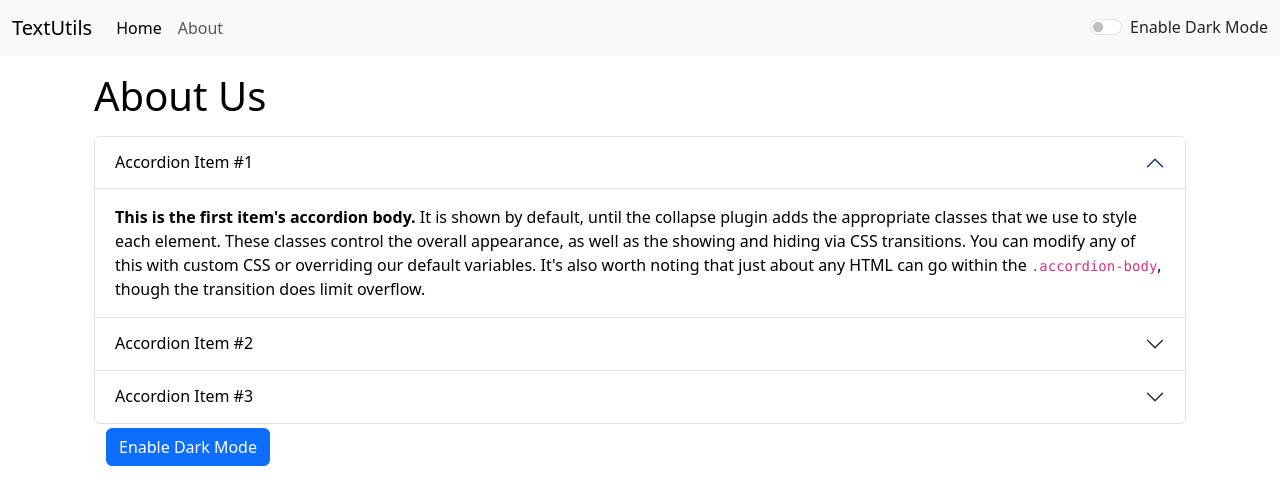
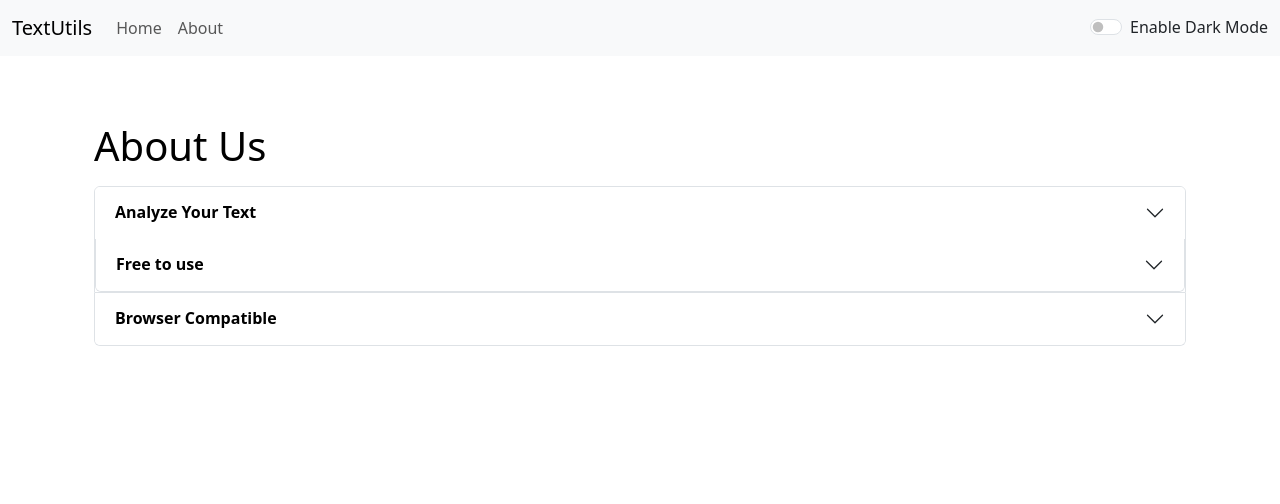
Before and after one commit to Kanekiken-Aj/React-practice, a React (Create React App) app: page /about in a window 1280 px wide. Shown: the top 504 px of the page. Built offline with nearby package versions, Linux system fonts and the light colour scheme.

Commit message:
Extra functions added

```diff
--- a/src/App.js
+++ b/src/App.js
@@ -38,12 +38,12 @@ function App() {
       setMode('dark')
       document.body.style.backgroundColor = 'black';
       showAlert("Dark mode has been enabled", "success")
-      document.title ='TextUtils - Dark Mode';
+      // document.title ='TextUtils - Dark Mode';
     }else{
       setMode('light')
       document.body.style.backgroundColor = 'white';
       showAlert("Light mode has been enabled", "success")
-      document.title ='TextUtils - Light Mode';
+      // document.title ='TextUtils - Light Mode';
 
     }
   }
@@ -58,7 +58,7 @@ function App() {
             {/* /users --> Component 1 */}
             {/* /user/homes ---> ---> Component 2 */}
 
-            <Route exact path="/about" element={<About/>}>
+            <Route exact path="/about" element={<About mode={mode}/>}  >
             </Route>
             <Route exact path="/" element={<TextForm showAlert={showAlert} heading="Enter the text to analyze"  mode={mode} />}>
               {/* <TextForm showAlert={showAlert} heading="Enter the text to analyze"  mode={mode} /> */}
--- a/src/components/About.js
+++ b/src/components/About.js
@@ -1,34 +1,43 @@
-import React,{useState} from 'react'
+import React from 'react'
 
-export default function About() {
-
-    const [myStyle, setMyStyle] = useState({
-        color: 'black',
-        backgroundColor: 'white',
-
-    })
-    const [btntext , setBtnText]= useState("Enable Dark Mode")
-
-    const toggleStyle =()=>{
-        if(myStyle.color==='white'){
-            setMyStyle({
-                color: 'black',
-                backgroundColor: 'white',
-                border: '1px solid white'
-            })
-            setBtnText("Enable Dark Mode")
-        }
-        else
-        {
-            setMyStyle({
-                color: 'white',
-                backgroundColor: 'black'
-            })
-            setBtnText("Enable Light Mode")
+export default function About(props) {
 
 
-        }
+    let myStyle= {
+        color: props.mode ==='dark'?'white':'black',
+        backgroundColor: props.mode ==='dark'?'black':'white',
+        // border: '2px solid',
+        // borderColor: props.mode ==='dark'?'white':'black'
+
     }
+
+    // const [myStyle, setMyStyle] = useState({
+    //     color: 'black',
+    //     backgroundColor: 'white',
+
+    // })
+    // const [btntext , setBtnText]= useState("Enable Dark Mode")
+
+    // const toggleStyle =()=>{
+    //     if(myStyle.color==='white'){
+    //         setMyStyle({
+    //             color: 'black',
+    //             backgroundColor: 'white',
+    //             border: '1px solid white'
+    //         })
+    //         setBtnText("Enable Dark Mode")
+    //     }
+    //     else
+    //     {
+    //         setMyStyle({
+    //             color: 'white',
+    //             backgroundColor: 'black'
+    //         })
+    //         setBtnText("Enable Light Mode")
+
+
+    //     }
+    // }
 
     // let myStyle = {
     //     color: 'white',
@@ -37,49 +46,49 @@ export default function About() {
 
 
   return (
-    <div className='container' style={myStyle}>
+    <div className='container' style={{color: props.mode ==='dark'?'white':'black'}}>
         <h1 className='my-3'>About Us</h1>
       <div className="accordion" id="accordionExample" >
         <div className="accordion-item" >
             <h2 className="accordion-header">
-            <button className="accordion-button" type="button" data-bs-toggle="collapse" style={myStyle} data-bs-target="#collapseOne" aria-expanded="true" aria-controls="collapseOne">
-                Accordion Item #1
+            <button className="accordion-button collapsed" type="button" data-bs-toggle="collapse" style={myStyle} data-bs-target="#collapseTwo" aria-expanded="false" aria-controls="collapseOne">
+            <strong>Analyze Your Text</strong>
             </button>
             </h2>
-            <div id="collapseOne" className="accordion-collapse collapse show" data-bs-parent="#accordionExample">
+            <div id="collapseOne" className="accordion-collapse collapse" data-bs-parent="#accordionExample">
             <div className="accordion-body" style={myStyle}>
-                <strong>This is the first item's accordion body.</strong> It is shown by default, until the collapse plugin adds the appropriate classes that we use to style each element. These classes control the overall appearance, as well as the showing and hiding via CSS transitions. You can modify any of this with custom CSS or overriding our default variables. It's also worth noting that just about any HTML can go within the <code>.accordion-body</code>, though the transition does limit overflow.
-            </div>
+                TextUtils gives you a way to analyze your text quickly and efficiently. be it word cound,character count or time taken to read.
             </div>
         </div>
+
         <div className="accordion-item">
             <h2 className="accordion-header">
             <button className="accordion-button collapsed" type="button" data-bs-toggle="collapse" style={myStyle} data-bs-target="#collapseTwo" aria-expanded="false" aria-controls="collapseTwo">
-                Accordion Item #2
+            <strong>Free to use</strong>
             </button>
             </h2>
             <div id="collapseTwo" className="accordion-collapse collapse" data-bs-parent="#accordionExample">
             <div className="accordion-body" style={myStyle}>
-                <strong>This is the second item's accordion body.</strong> It is hidden by default, until the collapse plugin adds the appropriate classes that we use to style each element. These classes control the overall appearance, as well as the showing and hiding via CSS transitions. You can modify any of this with custom CSS or overriding our default variables. It's also worth noting that just about any HTML can go within the <code>.accordion-body</code>, though the transition does limit overflow.
+                Textutils is a free character counter tool that provides instant character count & word count statistics for a given text. TextUtils reports the number of words and characters. Thus it is suitable for writing text with word/ charcaters limit</div>
             </div>
             </div>
         </div>
         <div className="accordion-item">
             <h2 className="accordion-header">
             <button className="accordion-button collapsed" type="button" data-bs-toggle="collapse" style={myStyle} data-bs-target="#collapseThree" aria-expanded="false" aria-controls="collapseThree">
-                Accordion Item #3
+            <strong>Browser Compatible</strong>
             </button>
             </h2>
             <div id="collapseThree" className="accordion-collapse collapse" data-bs-parent="#accordionExample">
             <div className="accordion-body" style={myStyle}>
-                <strong>This is the third item's accordion body.</strong> It is hidden by default, until the collapse plugin adds the appropriate classes that we use to style each element. These classes control the overall appearance, as well as the showing and hiding via CSS transitions. You can modify any of this with custom CSS or overriding our default variables. It's also worth noting that just about any HTML can go within the <code>.accordion-body</code>, though the transition does limit overflow.
+                This word counter software works in any browser such as chrome, firefox, Internet Explorer, Safari, Opera. It suits to count characters in facebook, blog, books, excel document, pdf document,essays, etc.
             </div>
             </div>
         </div>
         </div>
-        <div className="container my-1">
+        {/* <div className="container my-1">
             <button type='button' onClick={toggleStyle} className="btn btn-primary">{btntext}</button>
-        </div>
+        </div> */}
     </div>
   )
 }
--- a/src/components/Alert.js
+++ b/src/components/Alert.js
@@ -7,11 +7,11 @@ import React from 'react'
         return lower.charAt(0).toUpperCase() + lower.slice(1);
     }
   return (
-        props.alert && <div class={`alert alert-${props.alert.type} alert-dismissible fade show`} role="alert">
-            <strong>{capitalize(props.alert.type)}</strong> : {props.alert.msg}
-
-        </div>
-
+    <div style={{height: '50px'}}>
+        {props.alert && <div class={`alert alert-${props.alert.type} alert-dismissible fade show`} role="alert">
+                 <strong>{capitalize(props.alert.type)}</strong> : {props.alert.msg}
+            </div>}
+    </div>
   )// Firstly props.alert is evaluated if it is null then below will not run
 }
 
--- a/src/components/Navbar.js
+++ b/src/components/Navbar.js
@@ -1,7 +1,7 @@
 import React from 'react'
 import PropTypes from 'prop-types'
 import { Link } from 'react-router-dom';
-import { a } from 'react-router-dom'
+// import { a } from 'react-router-dom'
 
 
 export default function Navbar(props) {
@@ -20,7 +20,7 @@ export default function Navbar(props) {
         <div className="collapse navbar-collapse" id="navbarSupportedContent">
           <ul className="navbar-nav me-auto mb-2 mb-lg-0">
             <li className="nav-item">
-              <Link className="nav-link active" aria-current="page" to="/">Home</Link>
+              <Link className="nav-link" aria-current="page" to="/">Home</Link>
             </li>
             <li className="nav-item">
               <Link className="nav-link" to="/about">{props.about}</Link>
--- a/src/components/TextForm.js
+++ b/src/components/TextForm.js
@@ -17,6 +17,24 @@ export default function TextForm(props) {
     setText(newText)
     props.showAlert("Converted to Lower Case", "success");
 
+  }
+
+  const handleSpecialClick = ()=>{
+    let newText = text.replace(/[^a-zA-Z0-9\s]/g, "");
+    setText(newText)
+    props.showAlert("Special characters removed", "success");
+  }
+
+  const handleExtraClick = ()=>{
+    let newText = text.replace(/\s+/g, ' ');
+    setText(newText)
+    props.showAlert("Extra Spaces removed", "success");
+  }
+
+  const handleCopy = ()=>{
+    let newText = text;
+    setText(newText)
+    props.showAlert("Copied", "success");
   }
 
   const handleClearClick = ()=>{
@@ -42,16 +60,21 @@ export default function TextForm(props) {
           {/* <label for="myBox" class="form-label">Example textarea</label> */}
           <textarea className="form-control" value={text} onChange={handleOnChange} style={{backgroundColor: props.mode ==='dark'?'black':'white', color:props.mode ==='dark'?'white':'black'}} id="exampleFormControlTextarea1" rows="8"></textarea>
         </div>
-        <button className="btn btn-primary mx-1" onClick={handleUpClick}>Convert to UpperCase</button>
-        <button className="btn btn-primary mx-1" onClick={handleLowClick}>Convert to LowerCase</button>
-        <button className="btn btn-primary mx-1" onClick={handleClearClick}>Clear</button>
+        <button disabled={text.length===0} className="btn btn-primary mx-1 my-1" onClick={handleUpClick}>Convert to UpperCase</button>
+        <button disabled={text.length===0} className="btn btn-primary mx-1 my-1" onClick={handleLowClick}>Convert to LowerCase</button>
+        <button disabled={text.length===0} className="btn btn-primary mx-1 my-1" onClick={handleSpecialClick}>Remove Special Characters</button>
+        <button disabled={text.length===0} className="btn btn-primary mx-1 my-1" onClick={handleExtraClick}>Remove Extra Spaces</button>
+        <button disabled={text.length===0} className="btn btn-primary mx-1 my-1" onClick={handleCopy}>Copy Text</button>
+
+        <button disabled={text.length===0} className="btn btn-primary mx-1 my-1" onClick={handleClearClick}>Clear</button>
+
       </div>
       <div className="container my-3" style={{color:props.mode ==='dark'?'white':'black'}}>
         <h2>Your text summary</h2>
-        <p>{text.split(" ").length} words and {text.length}characters</p>
-        <p>{0.008 * text.split(" ").length} Minutes read</p>
+        <p>{text.split(/\s+/).filter((element)=>{return element.length!==0}).length} words and {text.length} characters</p>
+        <p>{0.008 * text.split(" ").filter((element)=>{return element.length!==0}).length} Minutes read</p>
         <h2>Preview</h2>
-        <p>{text.length>0?text:"Enter Something in the text box above in order to preview Something"}</p>
+        <p>{text.length>0?text:"Nothing to Preview"}</p>
       </div>
     </>
   )
```
